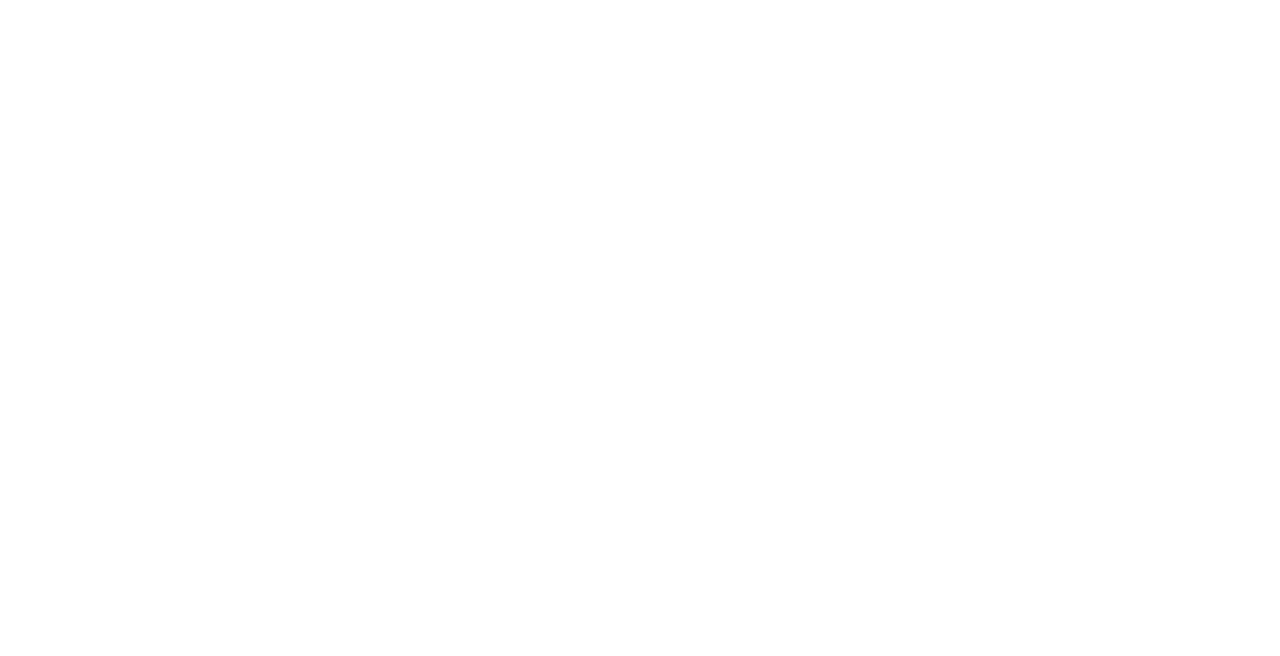
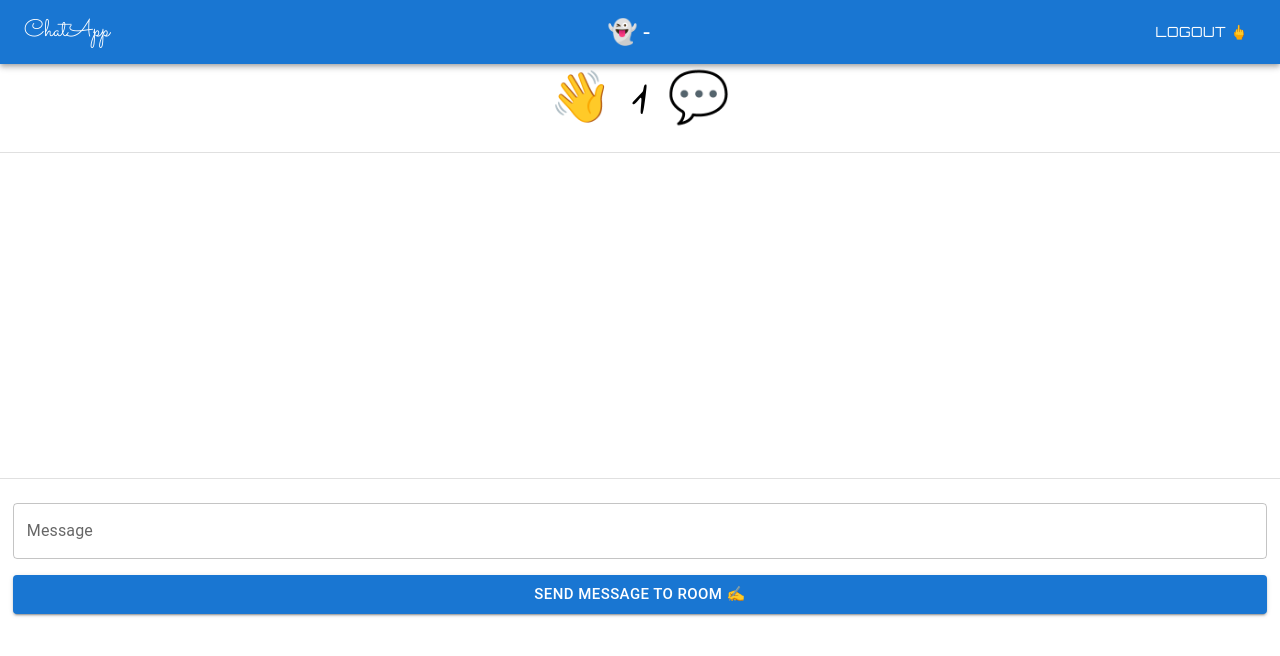
Before and after one commit to eivindsd/DSMT_Frontend, a React (Create React App) app: page /chatroom/1 in a window 1280 px wide. Before the commit this address had no page. Shown: the top 656 px of the page. Built offline with nearby package versions, Linux system fonts and the light colour scheme.

Commit message:
added chatrooms + quote

```diff
--- a/package.json
+++ b/package.json
@@ -16,6 +16,7 @@
     "@types/node": "^16.11.21",
     "@types/react": "^17.0.38",
     "@types/react-dom": "^17.0.11",
+    "axios": "^0.25.0",
     "chat-ui-react": "^0.3.0",
     "react": "^17.0.2",
     "react-dom": "^17.0.2",
--- a/public/index.html
+++ b/public/index.html
@@ -10,6 +10,12 @@
       content="Web site created using create-react-app"
     />
     <link rel="apple-touch-icon" href="%PUBLIC_URL%/logo192.png" />
+    <link rel="preconnect" href="https://fonts.googleapis.com">
+    <link rel="preconnect" href="https://fonts.gstatic.com" crossorigin>
+    <link href="https://fonts.googleapis.com/css2?family=Indie+Flower&display=swap" rel="stylesheet">
+    <link href="https://fonts.googleapis.com/css2?family=Sacramento&display=swap" rel="stylesheet">
+    <link href="https://fonts.googleapis.com/css2?family=Orbitron&display=swap" rel="stylesheet">
+    <link href="https://fonts.googleapis.com/css2?family=Itim&display=swap" rel="stylesheet">
     <!--
       manifest.json provides metadata used when your web app is installed on a
       user's mobile device or desktop. See https://developers.google.com/web/fundamentals/web-app-manifest/
--- a/src/App.tsx
+++ b/src/App.tsx
@@ -2,7 +2,9 @@
 import { BrowserRouter, Routes, Route } from "react-router-dom";
 import {LoggedInContext} from './components/LoggedInContext';
 import Login from './components/LoginComponent/Login';
-import ChatPage from './components/ChatComponent/ChatPage';
+import ChatPage from './components/ChatComponents/ChatPage';
+import ChatRoom from './components/ChatComponents/ChatRoom';
+
 
 function App() {
   const { isLoggedIn } = useContext(LoggedInContext);
@@ -17,6 +19,7 @@
                                   {isLoggedIn && <ChatPage />}
                                   {!isLoggedIn &&  <Login /> }
                                   </div>}/>
+          <Route path="chatroom/:name" element={<ChatRoom />}/>
         </Routes>
     </BrowserRouter>
 
--- a/src/components/ChatComponent/ChatPage.tsx
+++ /dev/null
@@ -1,14 +0,0 @@
-import React from 'react';
-import Header from '../HeaderComponent/Header';
-import ChatRoom from './ChatRoom';
-
-const ChatPage = () => {
-    return (
-        <div>
-            <Header />
-            <ChatRoom />
-        </div>
-    );
-};
-
-export default ChatPage;
--- /dev/null
+++ b/src/components/ChatComponents/ChatPage.tsx
@@ -0,0 +1,31 @@
+import React, { useContext, useEffect, useState } from 'react';
+import Header from '../HeaderComponent/Header';
+import { Button, Typography } from '@mui/material';
+import { Link } from 'react-router-dom';
+import Quote from '../QuoteComponent/Quote';
+import CreateChatRoom from './CreateChatRoom';
+import { LoggedInContext } from '../LoggedInContext';
+
+const ChatPage = () => {
+
+    const {chatRooms} = useContext(LoggedInContext);
+
+    return (
+        <div>
+            <Header />
+            {chatRooms && chatRooms.map((chatroom) => (
+                <Button
+                variant="contained"
+                style={{marginTop: "1vw", marginLeft: "1vw"}}>
+                    <Link to={`/chatroom/${chatroom}`} style={{ textDecoration: 'none', color: "white"}}>
+                        {chatroom}
+                    </Link>
+            </Button>
+            ))}
+            <CreateChatRoom />
+            <Quote />
+        </div>
+    );
+};
+
+export default ChatPage;
--- a/src/components/ChatComponent/ChatRoom.tsx
+++ b/src/components/ChatComponents/ChatRoom.tsx
@@ -8,19 +8,28 @@
 import List from '@mui/material/List';
 import { LoggedInContext } from '../LoggedInContext';
 import { Divider } from '@material-ui/core';
-import SendIcon from '@material-ui/icons/Send';
+import Header from '../HeaderComponent/Header';
+import { Typography } from '@mui/material';
+import { useParams } from 'react-router-dom';
+import { Alert } from '@mui/material';
 
 
 const ChatRoom = () => {
-
-    const [message, setMessage] = useState<string | undefined>();
+    let {name} = useParams();
+    const [message, setMessage] = useState<string|undefined>();
     const [messages, setMessages] = useState<(string|undefined)[]>([]);
-
+    const [emptyMessage, setEmptyMessage] = useState<boolean>(false);
     const {userName} = useContext(LoggedInContext);
 
     const handleSubmit = async (e:React.FormEvent<HTMLFormElement>) => {
         e.preventDefault();
-        setMessages([...messages, message])
+        if(message) {
+            setMessages([...messages, message])
+            setEmptyMessage(false);
+        }
+        else {
+            setEmptyMessage(true);
+        }
       }
 
       const handleMessageChange = (e: React.ChangeEvent<HTMLInputElement>) => {
@@ -29,7 +38,10 @@
 
     return (
         <div>
-            <Box style={{height: "300px"}}>
+            <Header />
+            <Typography style={{fontSize: "50px", fontFamily: "'Indie Flower', cursive", textAlign: "center"}}>&#128075; {name} &#128172;</Typography>
+            <Divider style={{marginTop: "1vw"}}/>
+            <Box style={{height: "300px",}}>
                 <List sx={{
                         width: "100%",
                         bgcolor: 'background.paper',
@@ -40,7 +52,10 @@
                 >
                     {messages && messages.map((message)=> (
                         <Stack direction="row" style={{marginTop: "1vw", marginLeft: "1vw"}}>
-                            <Chip avatar={<Avatar>{userName?.charAt(0)}</Avatar>} label={message} color="primary"></Chip>
+                            <Chip
+                                avatar={<Avatar>{userName?.charAt(0)}</Avatar>}
+                                label={message} color="primary"
+                                style={{fontFamily: "'Itim', cursive"}}></Chip>
                         </Stack>
                     ))}
                 </List>
@@ -49,22 +64,22 @@
             <Box component="form" onSubmit={handleSubmit} noValidate sx={{ mt: 1 }}>
                 <Stack direction="column">
                     <TextField
-                        style={{width: "25%", marginLeft: "1vw"}}
+                        style={{marginLeft: "1vw", marginRight: "1vw"}}
                         margin="normal"
                         label="Message"
                         onChange={handleMessageChange}
                     />
+                    { emptyMessage &&
+                        (<Alert severity="error">Empty messages are not allowed &#128548;</Alert>)}
                     <Button
-                        style={{width: "25%", marginLeft: "1vw"}}
+                        style={{marginLeft: "1vw", marginRight: "1vw", fontSize: "15px"}}
                         type="submit"
                         variant="contained"
                         sx={{ mt: 1, mb: 1 }}
                     >
-                        Send message
-                        <SendIcon />
+                        Send message to room &#9997;
                     </Button>
                 </Stack>
-
             </Box>
         </div>
     );
--- /dev/null
+++ b/src/components/ChatComponents/CreateChatRoom.tsx
@@ -0,0 +1,66 @@
+import React, { useContext, useState } from 'react';
+import TextField from '@mui/material/TextField';
+import Box from '@mui/material/Box';
+import { Alert } from '@mui/material';
+import axios from 'axios';
+import { LoggedInContext } from '../LoggedInContext';
+import { Button, Typography } from '@mui/material';
+
+const CreateChatRoom = () => {
+    const [newRoom, setNewRoom] = useState<string|undefined>();
+    const [missingName, setMissingName] = useState(false);
+    const [exists, setExists] = useState(false);
+    const {chatRooms, setChatRooms} = useContext(LoggedInContext);
+
+    const handleNewRoomChange = (e: React.ChangeEvent<HTMLInputElement>) => {
+        setNewRoom(e.currentTarget.value);
+      };
+
+      const handleSubmit = (e: React.FormEvent<HTMLFormElement>) => {
+          e.preventDefault();
+          if(newRoom && !chatRooms.includes(newRoom)) {
+            setChatRooms([...chatRooms, newRoom]);
+            setMissingName(false);
+            setExists(false);
+          }
+          else if (chatRooms.includes(newRoom)) {
+            setExists(true);
+          }
+          else{
+            setMissingName(true);
+          }
+      }
+    return (
+        <div>
+            <Box component="form" onSubmit={handleSubmit} noValidate sx={{ mt: 1 }}>
+              <TextField
+                margin="normal"
+                required
+                fullWidth
+                id="name"
+                label="Name of new chatroom"
+                name="name"
+                autoComplete="name"
+                autoFocus
+                onChange={handleNewRoomChange}
+              />
+              { missingName && (
+                <Alert severity="error">Insert name of new chatroom &#9757;</Alert>
+              )}
+              { exists && (
+                <Alert severity="error">This chatroom already exists &#128373;</Alert>
+              )}
+              <Button
+                type="submit"
+                fullWidth
+                variant="contained"
+                sx={{ mt: 3, mb: 2 }}
+              >
+                Create chatroom &#9996;
+              </Button>
+            </Box>
+        </div>
+    );
+};
+
+export default CreateChatRoom;
--- a/src/components/HeaderComponent/Header.tsx
+++ b/src/components/HeaderComponent/Header.tsx
@@ -17,13 +17,21 @@
             <Box sx={{ flexGrow: 1 }}>
                 <AppBar position="static" >
                     <Toolbar>
-                        <Typography variant="h5" component="div" sx={{ flexGrow: 1 }}>
-                            <ChatBubbleIcon/> ChatApp
+                        <Typography variant="h5" component="div" sx={{ flexGrow: 1 }} style={{fontFamily: "'Sacramento', cursive"}}>
+                             <Link to="/" style={{ textDecoration: 'none', color: 'white' }}>ChatApp</Link>
                         </Typography>
                         <Typography variant="h5" component="div" sx={{ flexGrow: 1 }}>
-                           username: {userName}
+                            &#128123; - {userName}
                         </Typography>
-                        <Button color="inherit" onClick={() => {setIsLoggedIn(false)}}><Link to={`/`} style={{ textDecoration: 'none', color: 'white' }}>Logout <ExitToAppIcon/></Link></Button>
+                        <Button
+                            color="inherit"
+                            onClick={() => {setIsLoggedIn(false)}}>
+                                <Link
+                                    to={`/`}
+                                    style={{ textDecoration: 'none', color: 'white', fontFamily: "'Orbitron', sans-serif" }}>
+                                        Logout &#128405;
+                                </Link>
+                        </Button>
                     </Toolbar>
                 </AppBar>
             </Box>
--- a/src/components/LoginComponent/Login.tsx
+++ b/src/components/LoginComponent/Login.tsx
@@ -9,7 +9,7 @@
 import Container from '@mui/material/Container';
 import { createTheme, ThemeProvider } from '@mui/material/styles';
 import { useState } from 'react';
-import ChatPage from "../ChatComponent/ChatPage";
+import ChatPage from "../ChatComponents/ChatPage";
 import { LoggedInContext } from "../LoggedInContext";
 import { Alert } from '@mui/material';
 
@@ -30,7 +30,9 @@
             setUserName(name);
             setMissingName(false);
         }
-        setMissingName(true);
+        else {
+          setMissingName(true);
+        }
   };
 
   const handleNameChange = (e: React.ChangeEvent<HTMLInputElement>) => {
@@ -72,7 +74,7 @@
                 onChange={handleNameChange}
               />
               { missingName && (
-                <Alert severity="error">Insert username</Alert>
+                <Alert severity="error">Insert username &#128100;</Alert>
               )}
               <Button
                 type="submit"
@@ -80,7 +82,7 @@
                 variant="contained"
                 sx={{ mt: 3, mb: 2 }}
               >
-                Log in
+                Log in &#128406;
               </Button>
             </Box>
           </Box>
```
Also changed, not shown: src/components/LoggedInContext.tsx (+7 -1 lines), src/components/QuoteComponent/Quote.tsx (added, +56 -0 lines), 1 other file (tests, documents, lock files or other folders).
